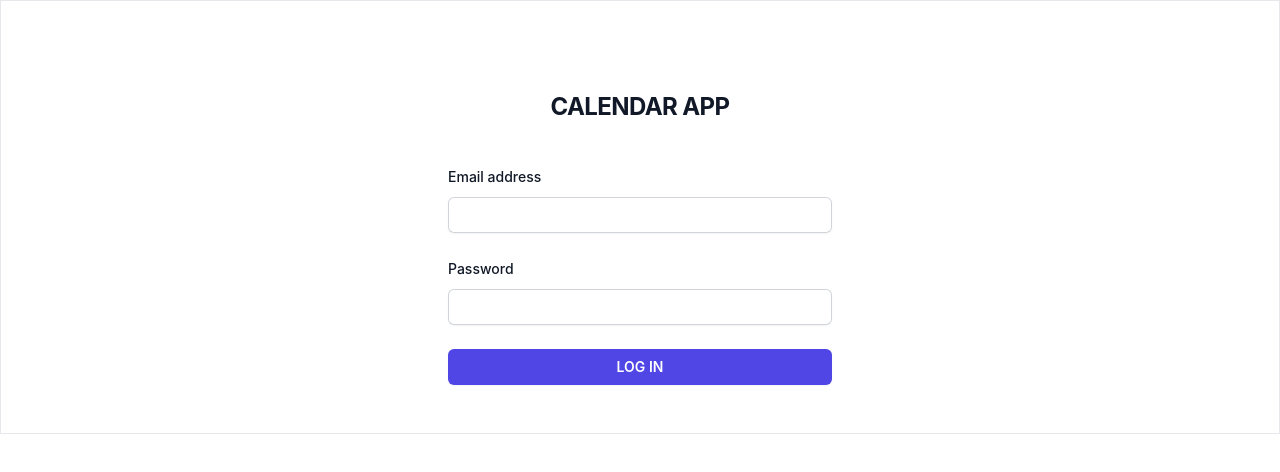
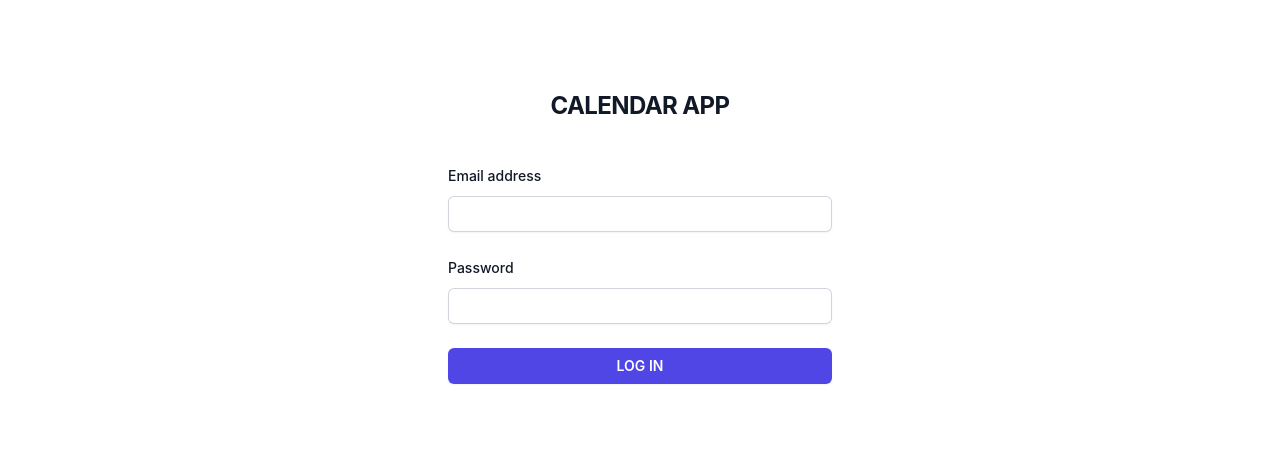
Before and after one commit to gelford2393/calendar-fe, a React (Create React App) app: page / in a window 1280 px wide. Shown: the top 472 px of the page. Built offline with nearby package versions, Linux system fonts and the light colour scheme.

Commit message:
remove border line

```diff
--- a/src/App.js
+++ b/src/App.js
@@ -9,7 +9,7 @@
   const userHasAccess = useSelector(state => state.user.hasAccess)
 
   return (
-    <div className="flex min-h-full flex-1 flex-col justify-center px-6 py-12 lg:px-8 border">
+    <div className="flex min-h-full flex-1 flex-col justify-center px-6 py-12 lg:px-8">
       <div className="sm:mx-auto sm:w-full sm:max-w-sm">
         <h2 className="mt-10 text-center text-2xl font-bold leading-9 tracking-tight text-gray-900">
           CALENDAR APP
```
